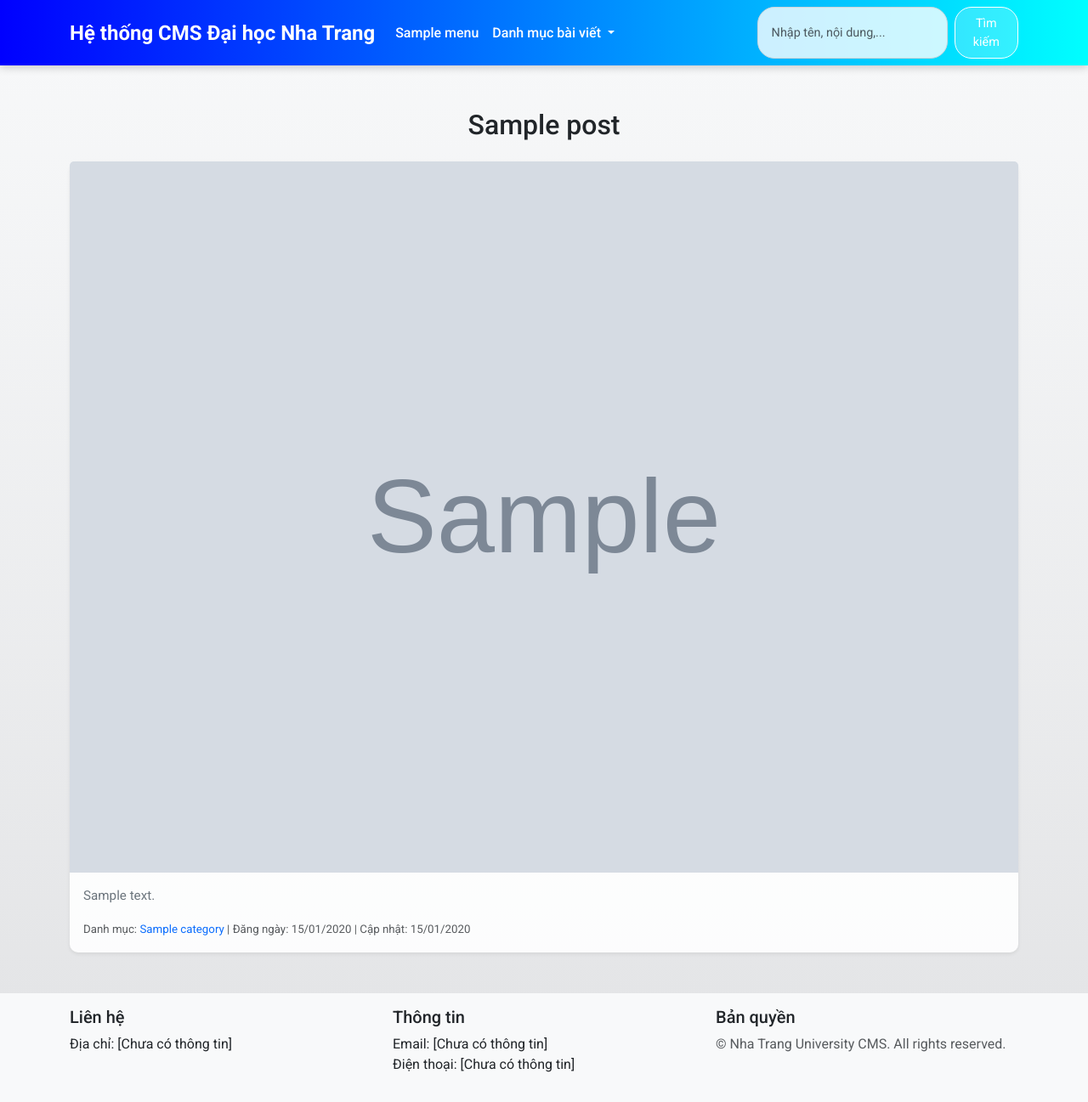
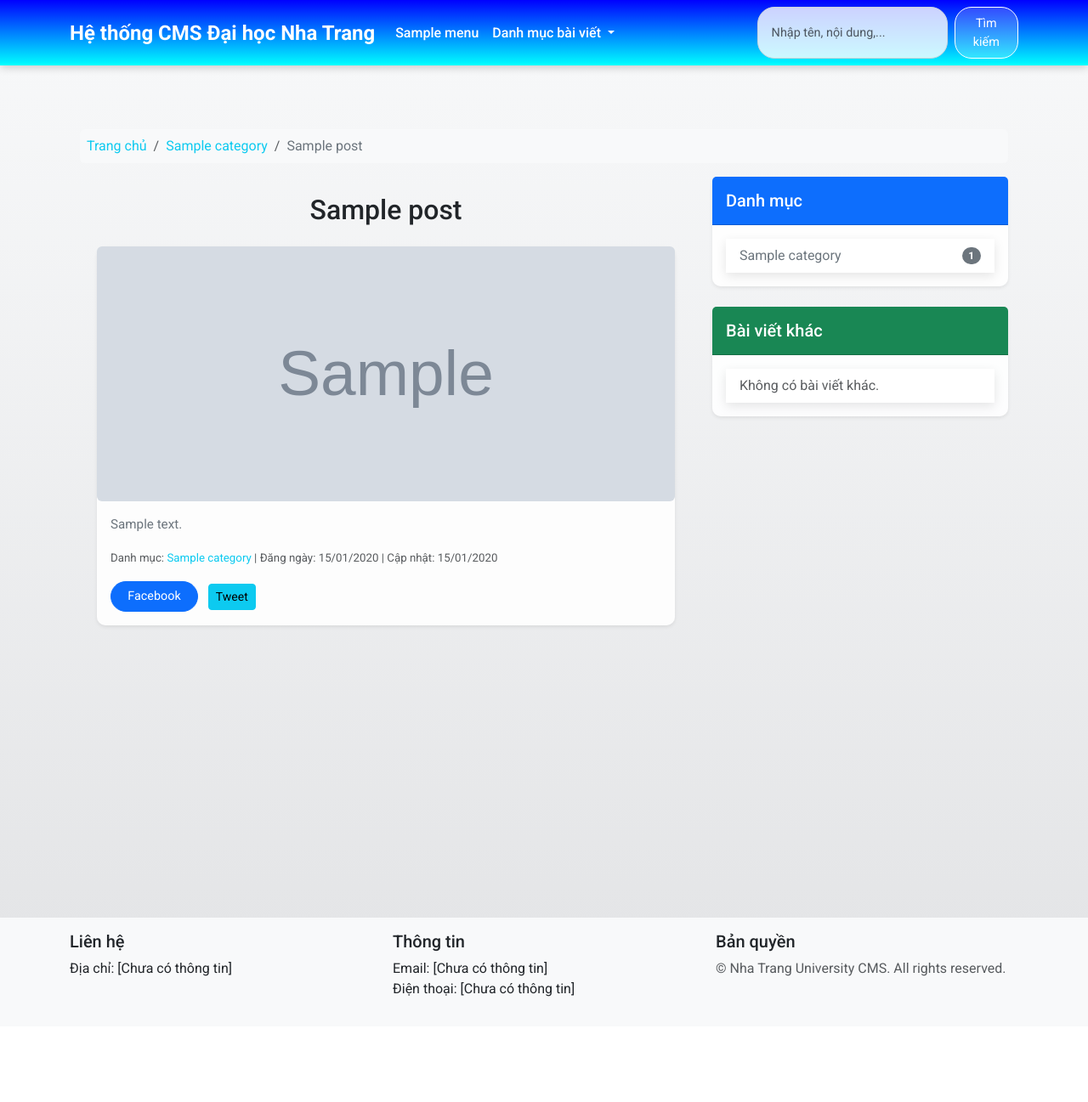
Before and after one commit to TranKimQuang/Faculty.NTU.CMS, a Flask app: a page that uses app/templates/public/base.html in a window 1280 px wide. Shown: the whole page at 85% size. After the commit the page ends 1173 px from the top, so only its background shows below. Run offline with Flask 3, Linux system fonts and the light colour scheme; tables that the repository leaves empty hold one stand-in row (values such as "Sample post"); grey boxes marked "Sample" are stand-in pictures; some libraries are stand-ins or nearby versions.

Commit message:
chỉnh sửa lại giao diện

```diff
--- a/app/routes/main.py
+++ b/app/routes/main.py
@@ -5,42 +5,27 @@ from flask_login import login_required, current_user
 from app import db
 from app.decorators import admin_required, editor_required
 from app.models import Page, Category, Post, Announcement, Event, Menu, Setting
-from collections import defaultdict # RẤT QUAN TRỌNG: Đảm bảo dòng này đã được thêm
+from collections import defaultdict  # Phần xử lý menu động
 
 main = Blueprint('main', __name__)
 
 def get_common_data():
-    """
-    Hàm trợ giúp để lấy dữ liệu chung cho tất cả các route công cộng.
-    Bao gồm cả logic để xây dựng cấu trúc menu động (cha-con).
-    """
+    """Phần dữ liệu chung cho các route công cộng, bao gồm menu động."""
     current_date = datetime.now()
 
-    # --- Bắt đầu logic xử lý menu động ---
+    # Phần xử lý menu động
     all_menus = Menu.query.order_by(Menu.order).all()
-
-    # Bước 1: Khởi tạo defaultdict để lưu trữ các menu con theo ID của menu cha
     menu_tree = defaultdict(list)
-    # Bước 2: Tạo một mapping từ ID menu đến đối tượng menu để truy cập nhanh
     menu_items_by_id = {menu.id: menu for menu in all_menus}
-
-    # Bước 3: Phân loại các menu gốc và gán các menu con vào cây
     root_menus = []
     for menu in all_menus:
         if menu.parent_id is None:
-            # If there's no parent_id, this is a root menu
             root_menus.append(menu)
         else:
-            # If there's a parent_id, add it to the list of children of the parent menu
-            # Ensure the parent menu exists before adding a child (to prevent invalid parent_id issues)
             if menu.parent_id in menu_items_by_id:
                 menu_tree[menu.parent_id].append(menu)
-
-    # Step 4: Sort root menus and attach their sorted children lists
     final_menus_for_template = []
     for root_menu in sorted(root_menus, key=lambda m: m.order):
-        # Convert SQLAlchemy object to a dictionary to safely add 'children' attribute
-        # (This is a safe way to manipulate without affecting SQLAlchemy's session)
         root_menu_dict = {
             'id': root_menu.id,
             'name': root_menu.name,
@@ -48,13 +33,11 @@ def get_common_data():
             'order': root_menu.order,
             'parent_id': root_menu.parent_id
         }
-        # Get the list of child menus and sort them by their order
         root_menu_dict['children'] = sorted(menu_tree[root_menu.id], key=lambda m: m.order)
         final_menus_for_template.append(root_menu_dict)
-    # --- End of dynamic menu processing logic ---
 
     return {
-        'dynamic_menus': final_menus_for_template, # This variable will be passed to the template
+        'dynamic_menus': final_menus_for_template,
         'pages': Page.query.order_by(Page.created_at.desc()).all(),
         'categories': Category.query.order_by(Category.name).all(),
         'announcements': Announcement.query.filter(
@@ -65,44 +48,42 @@ def get_common_data():
         'settings_map': {setting.key: setting.value for setting in Setting.query.all()}
     }
 
-# Your routes - ensure all of them call get_common_data() and pass the common data
+# Phần route cho trang chính
 @main.route('/')
 def index():
-    posts = Post.query.filter_by(is_published=True).order_by(Post.created_at.desc()).limit(6).all()
-    common_data = get_common_data() # Get common data
-    return render_template('public/index.html',
-                         posts=posts,
-                         **common_data) # Pass common data to the template
+    page = request.args.get('page', 1, type=int)
+    posts = Post.query.filter_by(is_published=True).order_by(Post.created_at.desc()).paginate(page=page, per_page=6, error_out=False)
+    common_data = get_common_data()
+    return render_template('public/index.html', posts=posts, **common_data)
 
+# Phần route cho danh sách thông báo
 @main.route('/announcements')
 def announcements():
     current_date = datetime.now()
     common_data = get_common_data()
-    # FIX: Remove direct passing of 'announcements' variable as it's already in **common_data
     return render_template('public/announcements.html', **common_data)
 
-
+# Phần route cho danh sách trang
 @main.route('/pages')
 def pages():
     common_data = get_common_data()
     return render_template('public/pages.html', **common_data)
 
+# Phần route cho chi tiết trang
 @main.route('/page/<slug>')
 def page(slug):
     page = Page.query.filter_by(slug=slug).first_or_404()
     common_data = get_common_data()
-    return render_template('public/page_detail.html', page=page, **common_data) # Usually page_detail.html for a specific page
+    return render_template('public/page_detail.html', page=page, **common_data)
 
-# Route for managing settings (creating new ones)
+# Phần route cho quản lý cài đặt (tạo mới)
 @main.route('/settings', methods=['GET', 'POST'])
-@login_required
+@admin_required
 def settings():
-    editing_setting = None # No setting is being edited initially
-
+    editing_setting = None
     if request.method == 'POST':
         key = request.form.get('key')
         value = request.form.get('value')
-
         if not key or not value:
             flash('Key and Value are required.', 'danger')
         else:
@@ -115,24 +96,20 @@ def settings():
                 db.session.commit()
                 flash('Setting created successfully.', 'success')
             return redirect(url_for('main.settings'))
-
     settings = Setting.query.all()
     return render_template('admin/settings.html', settings=settings, editing_setting=editing_setting)
 
-# Route for editing a setting
+# Phần route cho chỉnh sửa cài đặt
 @main.route('/settings/edit/<string:key>', methods=['GET', 'POST'])
 @login_required
 def edit_setting(key):
     setting = Setting.query.filter_by(key=key).first_or_404()
-
     if request.method == 'POST':
         new_key = request.form.get('key')
         new_value = request.form.get('value')
-
         if not new_key or not new_value:
             flash('Key and Value are required.', 'danger')
         else:
-            # Check if the new key is different from the old key AND if the new key already exists
             if new_key != key and Setting.query.filter_by(key=new_key).first():
                 flash(f'Cannot change key to "{new_key}" as it already exists.', 'danger')
             else:
@@ -141,11 +118,10 @@ def edit_setting(key):
                 db.session.commit()
                 flash('Setting updated successfully.', 'success')
                 return redirect(url_for('main.settings'))
-
-    settings = Setting.query.all() # Need to pass the list of settings to display the table
+    settings = Setting.query.all()
     return render_template('admin/settings.html', settings=settings, editing_setting=setting)
 
-# Route for deleting a setting
+# Phần route cho xóa cài đặt
 @main.route('/settings/delete/<string:key>')
 @admin_required
 def delete_setting(key):
@@ -155,7 +131,7 @@ def delete_setting(key):
     flash(f'Setting "{key}" deleted successfully.', 'success')
     return redirect(url_for('main.settings'))
 
-
+# Phần route cho danh sách bài viết theo danh mục
 @main.route('/posts/<slug>')
 def posts(slug):
     category = Category.query.filter_by(slug=slug).first_or_404()
@@ -163,23 +139,30 @@ def posts(slug):
     common_data = get_common_data()
     return render_template('public/posts.html', category=category, posts=posts, **common_data)
 
+# Phần route cho tất cả bài viết
 @main.route('/all-posts')
 def all_posts():
     posts = Post.query.filter_by(is_published=True).order_by(Post.created_at.desc()).all()
     common_data = get_common_data()
     return render_template('public/posts.html', posts=posts, **common_data)
 
+# Phần route cho chi tiết bài viết
 @main.route('/post/<slug>')
 def post_detail(slug):
     post = Post.query.filter_by(slug=slug, is_published=True).first_or_404()
     common_data = get_common_data()
-    return render_template('public/post_detail.html', post=post, **common_data)
-
+    other_posts = Post.query.filter(
+        Post.id != post.id,
+        Post.is_published==True
+    ).order_by(Post.created_at.desc()).limit(2).all()
+    return render_template('public/post_detail.html', post=post, **common_data, other_posts=other_posts) # <-- Đảm bảo other_posts được truyền vào template
+# Phần route cho danh sách sự kiện
 @main.route('/events')
 def events():
     common_data = get_common_data()
     return render_template('public/events.html', **common_data)
 
+# Phần route cho tìm kiếm
 @main.route('/search')
 def search():
     query = request.args.get('q', '')
--- a/app/routes/menus.py
+++ b/app/routes/menus.py
@@ -7,7 +7,7 @@ from app.models import Menu
 menus = Blueprint('menus', __name__)
 
 @menus.route('/menus', methods=['GET', 'POST'])
-@login_required
+@admin_required
 def manage_menus():
     if request.method == 'POST':
         name = request.form.get('name')
--- /dev/null
+++ b/app/static/css/custom.css
@@ -0,0 +1,7 @@
+.card-img-top {
+    max-height: 300px;
+    object-fit: cover;
+}
+.maincontent {
+    padding: 20px;
+}
--- a/app/static/css/styles.css
+++ b/app/static/css/styles.css
@@ -9,7 +9,7 @@
 body {
     /* Gradient cố định từ xanh dương (#007bff) đến trắng (#ffffff) */
     /* Mặc định nếu không có giá trị từ Jinja2 */
-    --gradient-start: #007bff; /* Xanh dương */
+    --gradient-start: #f5f5f5;
     --gradient-end: #ffffff;  /* Trắng */
 
     /* Áp dụng gradient với các biến */
@@ -25,11 +25,6 @@ body {
     border-radius: 10px;
     min-height: 100vh; /* Đảm bảo maincontent chiếm toàn bộ chiều cao của viewport */
     background: transparent; /* Loại bỏ nền cũ của maincontent, để thấy gradient của body */
-    /*
-     * Lưu ý: Nếu bạn muốn maincontent có nền màu trắng nhưng vẫn có border-radius,
-     * hãy thay đổi `background: transparent;` thành `background-color: white;`
-     * hoặc `background-color: rgba(255, 255, 255, 0.9);`
-     */
 }
 
 /* Container chính của nội dung (ví dụ: chứa welcome message, bài viết, v.v.) */
@@ -45,7 +40,7 @@ body {
 
 /* ==================== 3. Thanh điều hướng (Navbar Styles) ==================== */
 .navbar {
-    background: linear-gradient(to right, blue, cyan); /* Gradient đen bạc */
+    background: linear-gradient(to bottom, blue, cyan); !important; /* Gradient đen bạc */
     box-shadow: 0 2px 4px rgba(0, 0, 0, 0.1);
 }
 
--- a/app/templates/public/announcements.html
+++ b/app/templates/public/announcements.html
@@ -1,6 +1,6 @@
 {% extends "public/base.html" %}
 
-{% block title %}Thông báo - Faculty NTU CMS{% endblock %}
+{% block title %}Thông báo - University CMS{% endblock %}
 
 {% block content %}
     <div class="maincontent">
--- a/app/templates/public/base.html
+++ b/app/templates/public/base.html
@@ -7,6 +7,7 @@
     <link href="https://cdn.jsdelivr.net/npm/bootstrap@5.3.0/dist/css/bootstrap.min.css" rel="stylesheet">
     <link href="https://fonts.googleapis.com/css2?family=Roboto:wght@400;500;700&display=swap" rel="stylesheet">
     <link href="{{ url_for('static', filename='css/styles.css') }}" rel="stylesheet">
+    <link href="{{ url_for('static', filename='css/custom.css') }}" rel="stylesheet">
     <style>
         body {
             /* Các biến CSS cho gradient từ settings_map */
@@ -90,13 +91,13 @@
     </style>
 </head>
 <body>
+
     <nav class="navbar navbar-expand-lg navbar-dark fixed-top" id="navbar">
         <div class="container">
              <a class="navbar-brand" href="{{ url_for('main.index') }}">
                 {# Kiểm tra xem có URL logo trong settings_map không #}
                 {% if settings_map.site_logo_url %}
-                    <img src="{{ settings_map.site_logo_url }}" alt="Logo Trang Web" onerror="this.onerror=null;this.src='https://placehold.co/40x40/003264/ffffff?text=LOGO';" style="height: 40px; margin-right: 10px; border-radius: 5px;">
-                {% endif %}
+<img src="{{ url_for('static', filename=settings_map.site_logo_url) }}" alt="Logo Trang Web" onerror="this.onerror=null;this.src='https://placehold.co/40x40/003264/ffffff?text=LOGO';" style="height: 40px; margin-right: 10px; border-radius: 5px;">                {% endif %}
                 {% if settings_map.site_title %}{{ settings_map.site_title }}{% else %}Hệ thống CMS Đại học Nha Trang{% endif %}
             </a>
             <button class="navbar-toggler" type="button" data-bs-toggle="collapse" data-bs-target="#navbarNav" aria-controls="navbarNav" aria-expanded="false" aria-label="Toggle navigation">
--- a/app/templates/public/page.html
+++ b/app/templates/public/page.html
@@ -1,5 +1,5 @@
 {% extends "public/base.html" %}
-{% block title %}{{ page.title }} - CMS Đại học Nha Trang{% endblock %}
+{% block title %}{{ page.title }} - University CMS{% endblock %}
 {% block content %}
 <div class="maincontent">
     <div class="container my-5 pt-5">
--- a/app/templates/public/pages.html
+++ b/app/templates/public/pages.html
@@ -1,5 +1,5 @@
 {% extends "public/base.html" %}
-{% block title %}Tất cả trang - CMS Đại học Nha Trang{% endblock %}
+{% block title %}Tất cả trang - University CMS{% endblock %}
 {% block content %}
 <div class="maincontent">
     <div class="container mt-5 pt-4">
--- a/app/templates/public/post_detail.html
+++ b/app/templates/public/post_detail.html
@@ -1,26 +1,84 @@
 {% extends "public/base.html" %}
 
-{% block title %}{{ post.title }} - CMS Đại học Nha Trang{% endblock %}
+ {% block title %}{{ post.title }} - University CMS{% endblock %}
 
  {% block content %}
+ <div class="container py-4">
+     <nav aria-label="breadcrumb">
+         <ol class="breadcrumb bg-light p-2 rounded">
+             <li class="breadcrumb-item">
+                 <a href="{{ url_for('main.index') }}" class="text-decoration-none text-info"><i class="fas fa-home"></i> Trang chủ</a>
+             </li>
+             <li class="breadcrumb-item">
+                 <a href="{{ url_for('main.posts', slug=post.category.slug) }}" class="text-decoration-none text-info">{{ post.category.name }}</a>
+             </li>
+             <li class="breadcrumb-item active text-secondary" aria-current="page">{{ post.title }}</li>
+         </ol>
+     </nav>
+
+     <div class="row">
+         <div class="col-lg-8">
              <div class="maincontent">
                  <h2 class="text-center mb-4">{{ post.title }}</h2>
                  <section class="mb-5">
                      <div class="card shadow-sm">
                          {% if post.image %}
-        <img src="{{ url_for('static', filename=post.image) }}" class="card-img-top img-fluid" alt="{{ post.title }}">
+                         <img src="{{ url_for('static', filename=post.image) }}" class="card-img-top img-fluid rounded" alt="{{ post.title }}">
                          {% endif %}
                          <div class="card-body">
                              <div class="card-text">{{ post.content | safe }}</div>
                              <p class="card-text text-muted mt-3">
                                  <small>
-                    Danh mục: <a href="{{ url_for('main.posts', slug=post.category.slug) }}" class="text-decoration-none">{{ post.category.name }}</a> |
+                                     Danh mục: <a href="{{ url_for('main.posts', slug=post.category.slug) }}" class="text-decoration-none text-info">{{ post.category.name }}</a> |
                                      Đăng ngày: {{ post.created_at.strftime('%d/%m/%Y') }} |
                                      Cập nhật: {{ post.updated_at.strftime('%d/%m/%Y') if post.updated_at else post.created_at.strftime('%d/%m/%Y') }}
                                  </small>
                              </p>
+                             <div class="mt-3">
+                                 <a href="https://www.facebook.com/sharer/sharer.php?u={{ url_for('main.post_detail', slug=post.slug, _external=True) }}" target="_blank" class="btn btn-primary btn-sm me-2"><i class="fab fa-facebook-f"></i> Facebook </a>
+                                 <a href="https://twitter.com/intent/tweet?url={{ url_for('main.post_detail', slug=post.slug, _external=True) }}" target="_blank" class="btn btn-info btn-sm"><i class="fab fa-twitter"></i> Tweet </a>
+                             </div>
                          </div>
                      </div>
                  </section>
              </div>
+         </div>
+
+         <div class="col-lg-4">
+             <div class="card shadow-sm mb-4">
+                 <div class="card-header bg-primary text-white py-3">
+                     <h5 class="mb-0"><i class="fas fa-list"></i> Danh mục</h5>
+                 </div>
+                 <div class="card-body">
+                     <ul class="list-group list-group-flush">
+                         {% for cat in categories %}
+                         <li class="list-group-item d-flex justify-content-between align-items-center">
+                             <a href="{{ url_for('main.posts', slug=cat.slug) }}" class="text-decoration-none text-secondary">{{ cat.name }}</a>
+                             <span class="badge bg-secondary rounded-pill">{{ cat.posts|length }}</span>
+                         </li>
+                         {% endfor %}
+                     </ul>
+                 </div>
+             </div>
+
+             <div class="card shadow-sm">
+                 <div class="card-header bg-success text-white py-3">
+                     <h5 class="mb-0"><i class="fas fa-newspaper"></i> Bài viết khác</h5>
+                 </div>
+                 <div class="card-body">
+                     <ul class="list-group list-group-flush">
+                        {% for other_post in other_posts %}
+                        <li class="list-group-item">
+                            <a href="{{ url_for('main.post_detail', slug=other_post.slug) }}" class="text-decoration-none text-dark">{{ other_post.title }}</a>
+                            <small class="text-muted">{{ other_post.created_at.strftime('%d/%m/%Y') }}</small>
+                        </li>
+                        {% else %} <li class="list-group-item text-muted">Không có bài viết khác.</li>
+                        {% endfor %}
+                    </ul>
+                 </div>
+             </div>
+         </div>
+     </div>
+ </div>
+ <script src="https://kit.fontawesome.com/your_fontawesome_kit.js" crossorigin="anonymous"></script>
  {% endblock %}
--- a/app/templates/public/posts.html
+++ b/app/templates/public/posts.html
@@ -1,5 +1,5 @@
 {% extends "public/base.html" %}
-{% block title %}{% if category %}Posts - {{ category.name }}{% else %}All Posts{% endif %} - Nha Trang University CMS{% endblock %}
+{% block title %}{% if category %}Posts - {{ category.name }}{% else %}All Posts{% endif %} - University CMS{% endblock %}
 {% block content %}
 <div class="maincontent">
     <div class="container mt-5 pt-4">
--- a/app/templates/public/search.html
+++ b/app/templates/public/search.html
@@ -1,6 +1,6 @@
 {% extends "public/base.html" %}
 
-{% block title %}Kết quả tìm kiếm - CMS Đại học Nha Trang{% endblock %}
+{% block title %}Kết quả tìm kiếm - University CMS{% endblock %}
 
 {% block content %}
 <div class="maincontent">
```
Also changed, not shown: app/templates/admin/base.html (+6 -2 lines), app/templates/admin/login.html (+5 -5 lines), app/templates/public/index.html (+17 -2 lines), app/static/uploads/5cd3ef84-3811-4042-9b5b-2ac524cc41aa_13.jpg (added), app/static/uploads/828dd12b-27b1-47fc-89a2-d99e5f0beccd_1-1685066646.png (added), app/static/uploads/a8fe542c-cefe-4be1-a4d4-19f402dee9bb_cong-nghe-thong-tin.jpg (added), app/static/uploads/c537d507-6b50-463c-823b-fe5b2f2e53d8_cac-nghe-ve-cong-nghe-thong-tin-1.jpg (added), app/static/uploads/e37bbd3e-6fbc-4328-9cc0-266a69b45051_images.jpg (added). Lines whose indentation alone changed are shown as unchanged.
